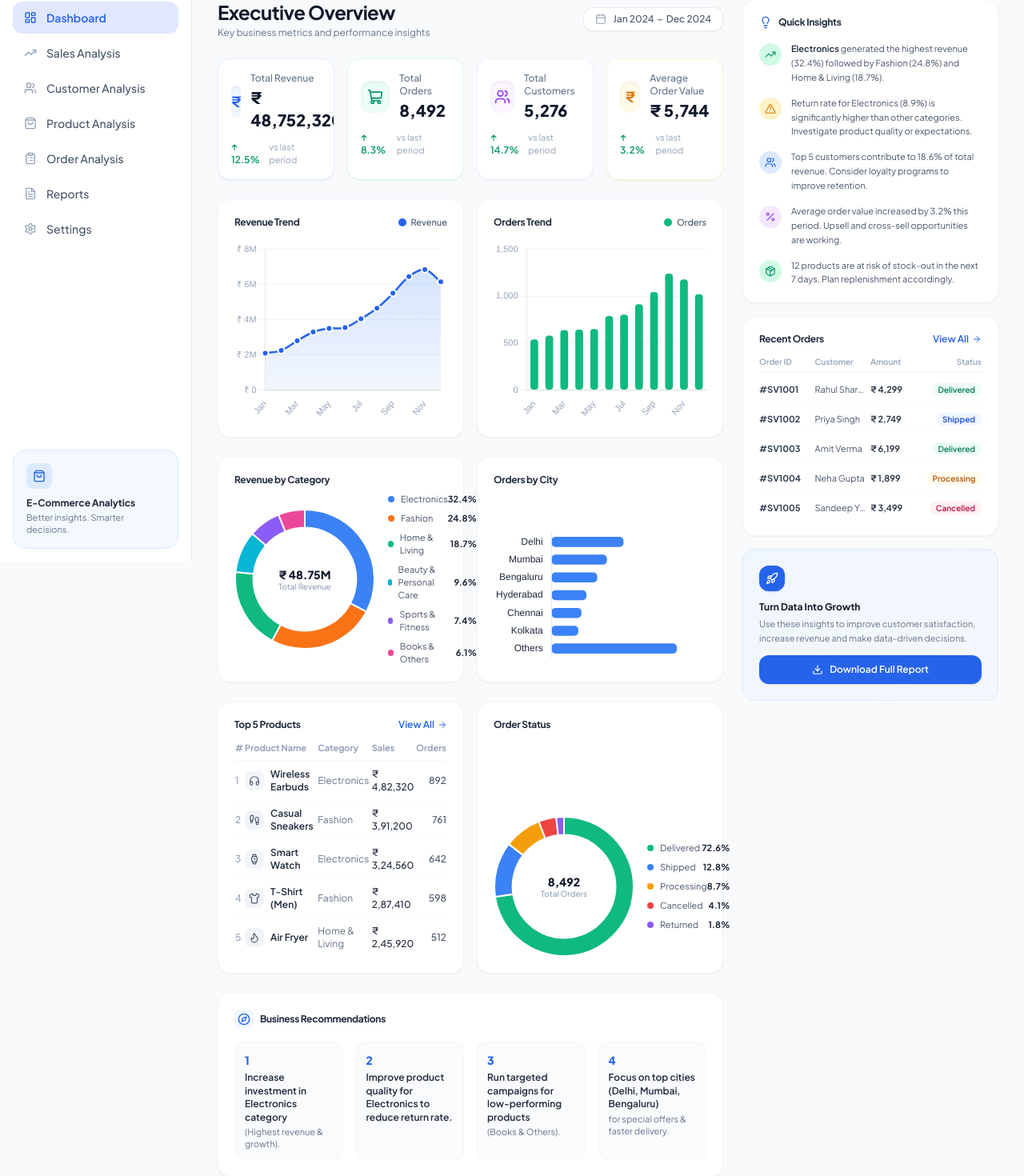
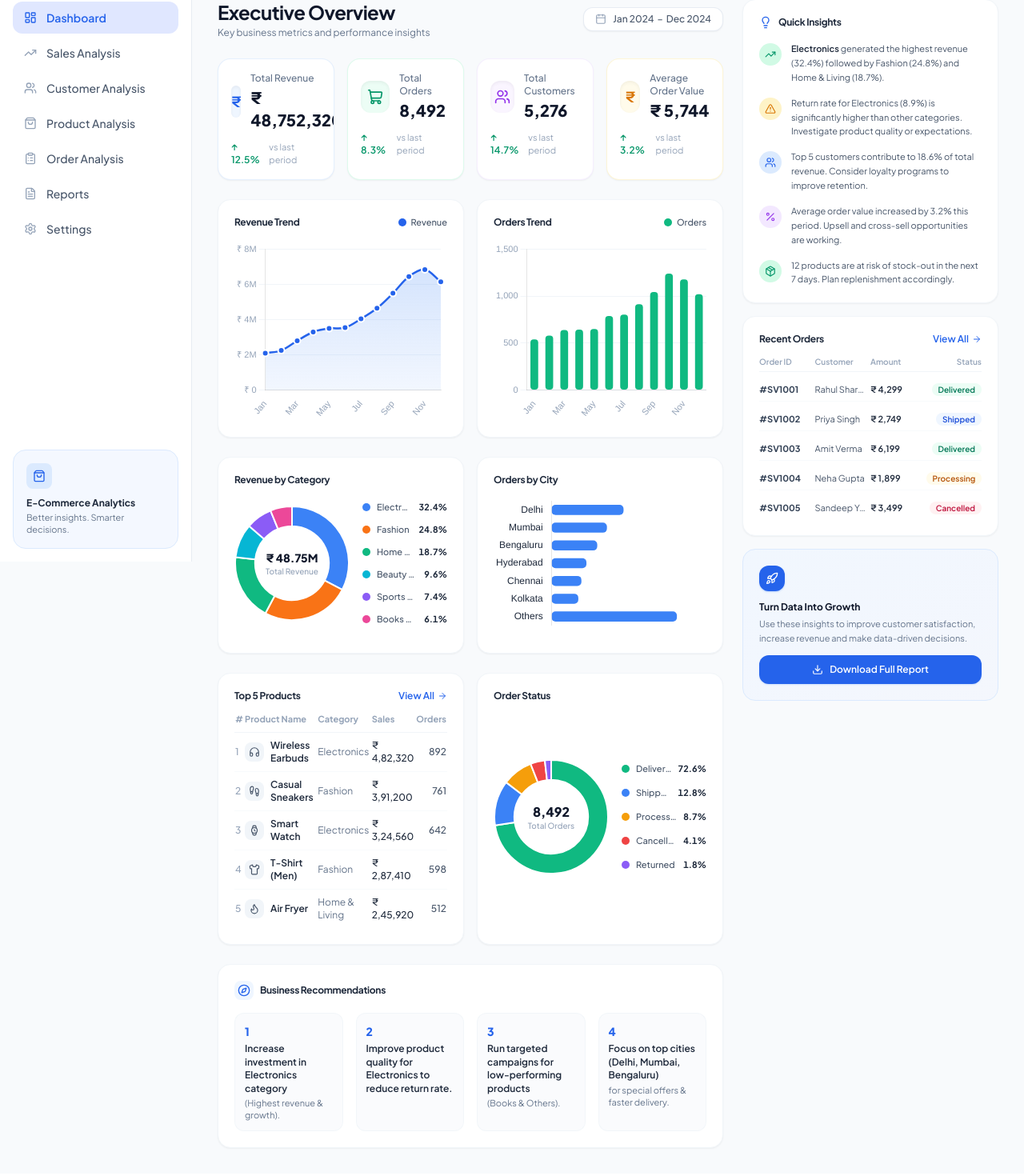
Before and after one commit to ishaank779-code/ecommerce-business-analysis, a Flask app: page / in a window 1280 px wide. Shown: the part 98-1568 px from the top of the page at 80% size. After the commit the page ends 1534 px from the top, so only its background shows below. Run offline with Flask 3, Linux system fonts and the light colour scheme; data that the repository does not hold is empty; some libraries are stand-ins or nearby versions.

Commit message:
fix(ui): improve structure, alignment, and donut chart proportions for Order Status and Revenue by Category cards

```diff
--- a/static/js/dashboard.js
+++ b/static/js/dashboard.js
@@ -195,7 +195,7 @@ function initializeCharts() {
             options: {
                 responsive: true,
                 maintainAspectRatio: false,
-                cutout: '74%',
+                cutout: '65%',
                 plugins: {
                     legend: { display: false },
                     tooltip: {
@@ -294,7 +294,7 @@ function initializeCharts() {
             options: {
                 responsive: true,
                 maintainAspectRatio: false,
-                cutout: '74%',
+                cutout: '65%',
                 plugins: {
                     legend: { display: false },
                     tooltip: {
--- a/templates/index.html
+++ b/templates/index.html
@@ -252,31 +252,31 @@
                     </div>
 
                     <!-- Row 3: Breakdown (Revenue by Category & Orders by City) -->
-                    <div class="grid grid-cols-1 md:grid-cols-2 gap-4">
+                    <div class="grid grid-cols-1 md:grid-cols-2 gap-4 items-stretch">
 
                         <!-- Revenue by Category -->
-                        <div class="bg-white rounded-2xl p-5 border border-slate-100 shadow-sm flex flex-col justify-between">
-                            <h3 class="text-xs font-bold text-slate-800 tracking-tight mb-2">Revenue by Category</h3>
+                        <div class="bg-white rounded-2xl p-5 border border-slate-100 shadow-sm flex flex-col h-full justify-between">
+                            <h3 class="text-xs font-bold text-slate-800 tracking-tight mb-1">Revenue by Category</h3>
 
-                            <div class="flex items-center gap-4">
+                            <div class="flex-1 flex items-center justify-between gap-4 py-2">
                                 <!-- Donut Chart with Center Text -->
-                                <div class="relative w-44 h-44 flex-shrink-0">
+                                <div class="relative w-36 h-36 flex-shrink-0 flex items-center justify-center">
                                     <canvas id="categoryDonutChart"></canvas>
-                                    <div class="absolute inset-0 flex flex-col items-center justify-center pointer-events-none text-center">
+                                    <div class="absolute inset-0 flex flex-col items-center justify-center pointer-events-none text-center select-none">
                                         <span class="text-sm font-extrabold text-slate-900 leading-tight">₹ 48.75M</span>
-                                        <span class="text-[10px] text-slate-400 font-medium leading-none">Total Revenue</span>
+                                        <span class="text-[10px] text-slate-400 font-medium leading-none mt-0.5">Total Revenue</span>
                                     </div>
                                 </div>
 
                                 <!-- Custom Category Legend matching UI -->
-                                <div class="flex-1 space-y-2 text-xs">
+                                <div class="flex-1 min-w-0 space-y-2 text-xs">
                                     {% for cat in data.category_breakdown %}
-                                    <div class="flex items-center justify-between">
-                                        <div class="flex items-center gap-2">
-                                            <span class="w-2 h-2 rounded-full" style="background-color: {{ cat.color }}"></span>
-                                            <span class="text-slate-600 text-[11px]">{{ cat.category }}</span>
+                                    <div class="flex items-center justify-between text-xs py-0.5">
+                                        <div class="flex items-center gap-2 min-w-0 pr-2">
+                                            <span class="w-2.5 h-2.5 rounded-full flex-shrink-0" style="background-color: {{ cat.color }}"></span>
+                                            <span class="text-slate-600 text-[11px] font-medium truncate">{{ cat.category }}</span>
                                         </div>
-                                        <span class="font-bold text-slate-800 text-[11px]">{{ cat.percentage }}%</span>
+                                        <span class="font-bold text-slate-800 text-[11px] flex-shrink-0 tabular-nums">{{ cat.percentage }}%</span>
                                     </div>
                                     {% endfor %}
                                 </div>
@@ -284,20 +284,22 @@
                         </div>
 
                         <!-- Orders by City -->
-                        <div class="bg-white rounded-2xl p-5 border border-slate-100 shadow-sm flex flex-col justify-between">
-                            <h3 class="text-xs font-bold text-slate-800 tracking-tight mb-2">Orders by City</h3>
-                            <div class="h-44 w-full">
-                                <canvas id="cityBarChart"></canvas>
+                        <div class="bg-white rounded-2xl p-5 border border-slate-100 shadow-sm flex flex-col h-full justify-between">
+                            <h3 class="text-xs font-bold text-slate-800 tracking-tight mb-1">Orders by City</h3>
+                            <div class="flex-1 flex items-center justify-center py-1">
+                                <div class="h-44 w-full">
+                                    <canvas id="cityBarChart"></canvas>
+                                </div>
                             </div>
                         </div>
 
                     </div>
 
                     <!-- Row 4: Top 5 Products & Order Status -->
-                    <div class="grid grid-cols-1 md:grid-cols-2 gap-4">
+                    <div class="grid grid-cols-1 md:grid-cols-2 gap-4 items-stretch">
 
                         <!-- Top 5 Products -->
-                        <div class="bg-white rounded-2xl p-5 border border-slate-100 shadow-sm">
+                        <div class="bg-white rounded-2xl p-5 border border-slate-100 shadow-sm flex flex-col h-full justify-between">
                             <div class="flex items-center justify-between mb-3">
                                 <h3 class="text-xs font-bold text-slate-800 tracking-tight">Top 5 Products</h3>
                                 <a href="#" onclick="switchSection('products')" class="text-blue-600 text-xs font-semibold hover:underline flex items-center gap-1">
@@ -305,7 +307,7 @@
                                 </a>
                             </div>
 
-                            <div class="overflow-x-auto">
+                            <div class="overflow-x-auto flex-1 flex flex-col justify-center">
                                 <table class="w-full text-left text-xs">
                                     <thead>
                                         <tr class="text-slate-400 border-b border-slate-100 font-semibold text-[11px]">
@@ -339,28 +341,28 @@
                         </div>
 
                         <!-- Order Status -->
-                        <div class="bg-white rounded-2xl p-5 border border-slate-100 shadow-sm flex flex-col justify-between">
-                            <h3 class="text-xs font-bold text-slate-800 tracking-tight mb-2">Order Status</h3>
+                        <div class="bg-white rounded-2xl p-5 border border-slate-100 shadow-sm flex flex-col h-full justify-between">
+                            <h3 class="text-xs font-bold text-slate-800 tracking-tight mb-1">Order Status</h3>
 
-                            <div class="flex items-center gap-4">
+                            <div class="flex-1 flex items-center justify-between gap-4 py-2">
                                 <!-- Donut Chart with Center Text -->
-                                <div class="relative w-44 h-44 flex-shrink-0">
+                                <div class="relative w-36 h-36 flex-shrink-0 flex items-center justify-center">
                                     <canvas id="orderStatusChart"></canvas>
-                                    <div class="absolute inset-0 flex flex-col items-center justify-center pointer-events-none text-center">
-                                        <span class="text-sm font-extrabold text-slate-900 leading-tight">8,492</span>
-                                        <span class="text-[10px] text-slate-400 font-medium leading-none">Total Orders</span>
+                                    <div class="absolute inset-0 flex flex-col items-center justify-center pointer-events-none text-center select-none">
+                                        <span class="text-base font-extrabold text-slate-900 leading-tight">8,492</span>
+                                        <span class="text-[10px] text-slate-400 font-medium leading-none mt-0.5">Total Orders</span>
                                     </div>
                                 </div>
 
                                 <!-- Custom Status Legend matching UI -->
-                                <div class="flex-1 space-y-2 text-xs">
+                                <div class="flex-1 min-w-0 space-y-2.5 text-xs">
                                     {% for stat in data.order_status %}
-                                    <div class="flex items-center justify-between">
-                                        <div class="flex items-center gap-2">
-                                            <span class="w-2 h-2 rounded-full" style="background-color: {{ stat.color }}"></span>
-                                            <span class="text-slate-600 text-[11px]">{{ stat.status }}</span>
+                                    <div class="flex items-center justify-between text-xs py-0.5">
+                                        <div class="flex items-center gap-2 min-w-0 pr-2">
+                                            <span class="w-2.5 h-2.5 rounded-full flex-shrink-0" style="background-color: {{ stat.color }}"></span>
+                                            <span class="text-slate-600 text-[11px] font-medium truncate">{{ stat.status }}</span>
                                         </div>
-                                        <span class="font-bold text-slate-800 text-[11px]">{{ stat.percentage }}%</span>
+                                        <span class="font-bold text-slate-800 text-[11px] flex-shrink-0 tabular-nums">{{ stat.percentage }}%</span>
                                     </div>
                                     {% endfor %}
                                 </div>
```
Also changed, not shown: static/css/style.css (+8 -17 lines).
